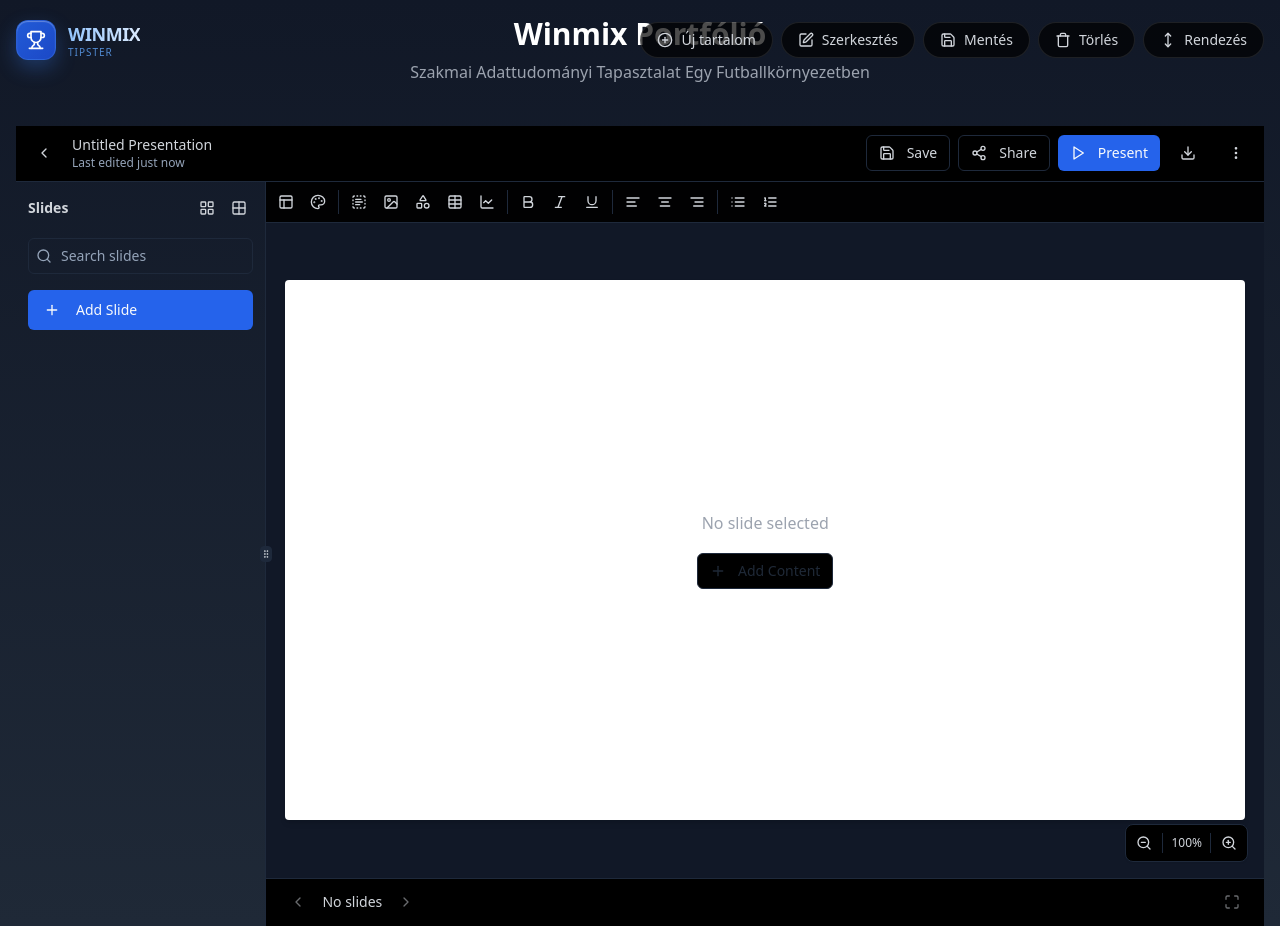
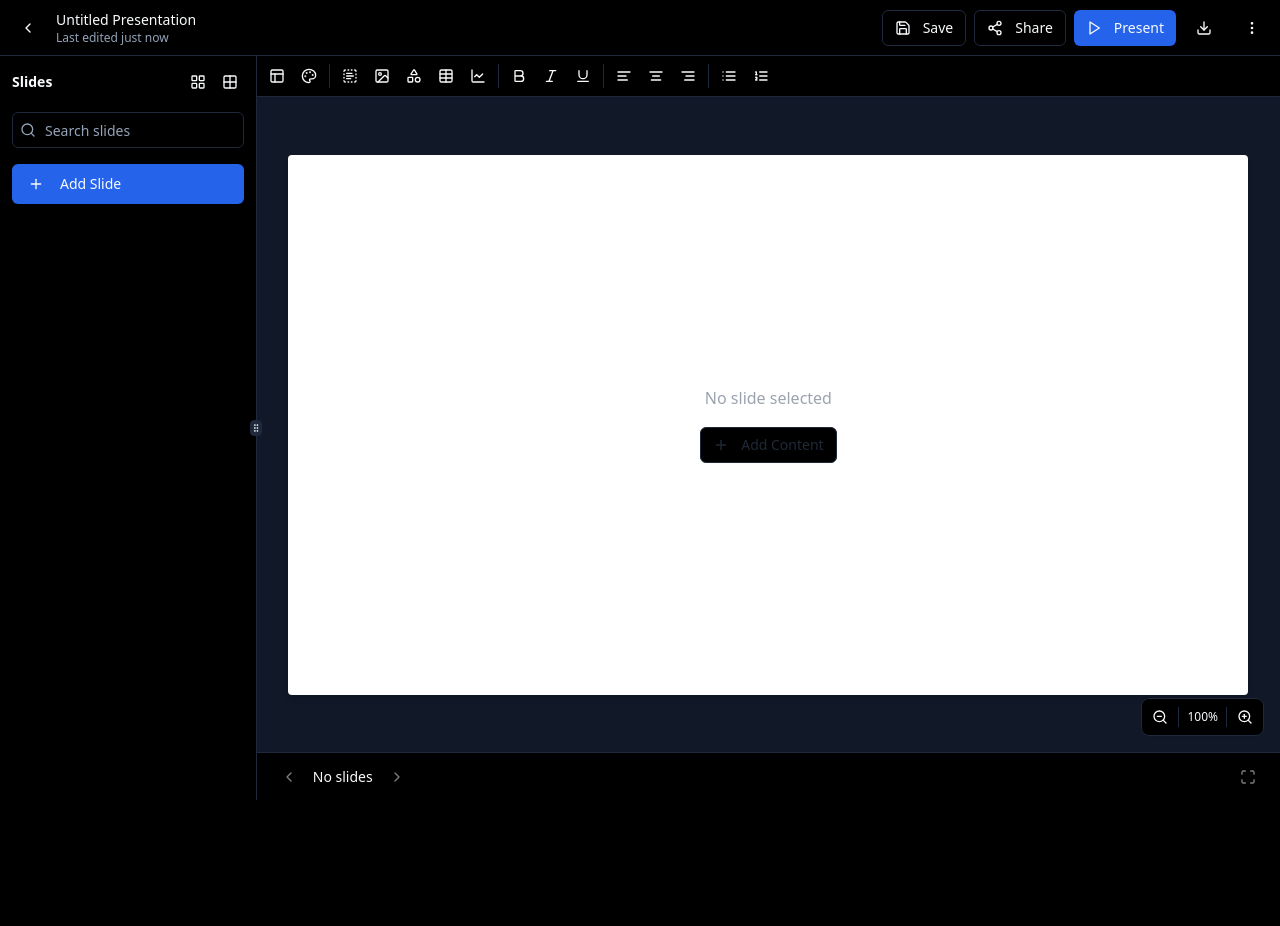
Before and after one commit to Hampilk/winmix-hero-reactor, a React (Vite) app: page /presentation in a window 1280 px wide. After the commit the page ends 800 px from the top, so only its background shows below. Built offline with nearby package versions, Linux system fonts and the light colour scheme.

Commit message:
Reverted to edit 2be37ed1-7e6d-4fd4-8b6c-55398b717a98: "Update Index.tsx"

```diff
--- a/src/pages/PresentationEditor.tsx
+++ b/src/pages/PresentationEditor.tsx
@@ -1,25 +1,20 @@
+
 import React from 'react';
-import Header from '@/components/Header';
+import { ContentDisplay } from '@/components/ContentCreator/ContentDisplay';
 import { ContentProvider } from '@/context/ContentContext';
-import { ContentDisplay } from '@/components/ContentCreator/ContentDisplay';
-import { Drawer } from '@/components/ui/drawer';
-import { ContentCreationDrawer } from '@/components/ContentCreator/ContentCreationDrawer';
+import { useParams } from 'react-router-dom';
 
 const PresentationEditor = () => {
+  const { id } = useParams();
+  const isNewPresentation = !id;
+
   return (
     <ContentProvider>
-      <div className="min-h-screen bg-gradient-to-b from-gray-900 to-gray-800 text-gray-300">
-        <Drawer>
-          <Header />
-          <div className="container mx-auto px-4">
-            <div className="py-4">
-              <h1 className="text-3xl font-bold text-center text-white mb-2">Winmix Portfólió</h1>
-              <p className="text-center text-gray-400 mb-6">Szakmai Adattudományi Tapasztalat Egy Futballkörnyezetben</p>
-            </div>
-            <ContentDisplay />
-          </div>
-          <ContentCreationDrawer />
-        </Drawer>
+      <div className="h-screen flex flex-col bg-background">
+        <ContentDisplay
+          presentationId={id}
+          isNewPresentation={isNewPresentation}
+        />
       </div>
     </ContentProvider>
   );
```
